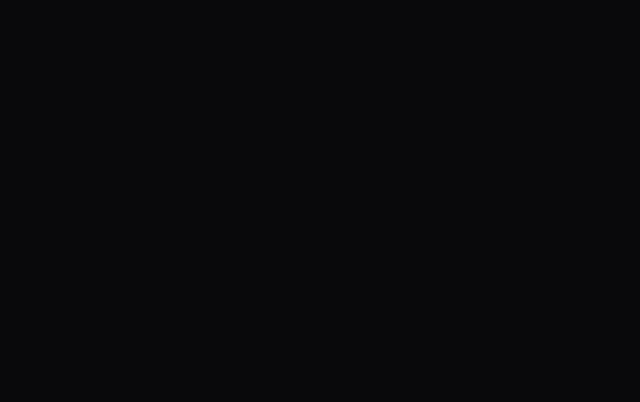
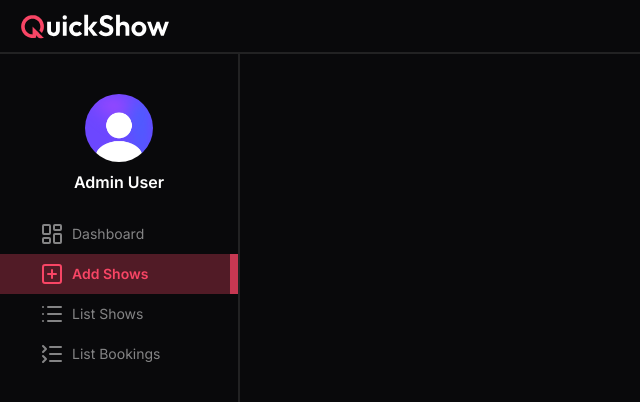
Before and after one commit to soumishjain/QuickShow, a React (Vite) app in the folder client/: page /admin/add-shows in a window 1280 px wide. Before the commit this address had no page. Shown: the top 402 px of the page, without its empty margins (0-640 px from the left). Built offline with nearby package versions, Linux system fonts and the light colour scheme.

Commit message:
admin dashboard completed

```diff
--- a/client/src/App.jsx
+++ b/client/src/App.jsx
@@ -9,6 +9,11 @@ import Favourite from './pages/Favourite'
 import {Toaster} from 'react-hot-toast'
 import Footer from './components/Footer'
 import Navbar from './components/Navbar'
+import Layout from './pages/admin/Layout'
+import DashBoard from './pages/admin/DashBoard'
+import AddShows from './pages/admin/AddShows'
+import ListShows from './pages/admin/ListShows'
+import ListBookings from './pages/admin/ListBookings'
 
 const App = () => {
   const isAdminRoute = useLocation().pathname.startsWith('/admin')
@@ -23,6 +28,12 @@ const App = () => {
       <Route path='/movies/:id/:date' element={<SeatLayout />}/>
       <Route path='/my-bookings' element={<MyBooking />}/>
       <Route path='/favourite' element={<Favourite />}/>
+      <Route path='/admin/*' element={<Layout />}>
+        <Route index element={<DashBoard />}/>
+        <Route path='add-shows' element={<AddShows />}/>
+        <Route path='list-shows' element={<ListShows />}/>
+        <Route path='list-bookings' element={<ListBookings />}/>
+      </Route>
     </Routes>
     {!isAdminRoute && <Footer />}
     </>
--- a/client/src/components/FeaturedSection.jsx
+++ b/client/src/components/FeaturedSection.jsx
@@ -9,7 +9,7 @@ const FeaturedSection = () => {
   const navigate = useNavigate()
     return (
     <div className='relative flex flex-col gap-15 overflow-hidden px-2 md:px-45 py-20'>
-        <BlurBg top='40' right=' 80px' />
+        <BlurBg top='40' left=' 80px' />
       <div className='flex justify-between'>
         <h3 className='font-semibold text-xl max-md:text-md'>Now Showing</h3>
         <span className='flex gap-3 cursor-pointer group'><span className='transition-transform duration-300  ease-in-out  group-hover:-translate-x-1'>View All</span> <ArrowRight className='transition-transform duration-300  ease-in-out group-hover:translate-x-1'/></span>
--- /dev/null
+++ b/client/src/components/admin/AdminNavbar.jsx
@@ -0,0 +1,15 @@
+import React from 'react'
+import { assets } from '../../assets/assets'
+import { Link } from 'react-router-dom'
+
+const AdminNavbar = () => {
+  return (
+    <div className='w-full border-b-2 border-white/10 px-5 py-3'>
+        <Link to='/'>
+      <img className='h-7' src={assets.logo} alt="" />
+    </Link>
+    </div>
+  )
+}
+
+export default AdminNavbar
--- /dev/null
+++ b/client/src/components/admin/AdminSidebar.jsx
@@ -0,0 +1,37 @@
+import React from 'react'
+import { assets } from '../../assets/assets'
+import { LayoutDashboardIcon, ListCollapseIcon, ListIcon, PlusSquareIcon } from 'lucide-react'
+import { Link, NavLink } from 'react-router-dom'
+
+const AdminSidebar = () => {
+
+    const user = {
+        firstName : 'Admin',
+        lastName : 'User',
+        imageUrl : assets.profile
+    }
+
+    const adminNavLinks = [
+        {name: "Dashboard" , path: '/admin' , icon : LayoutDashboardIcon},
+        {name: "Add Shows" , path: '/admin/add-shows' , icon : PlusSquareIcon},
+        {name: "List Shows" , path: '/admin/list-shows' , icon : ListIcon},
+        {name: "List Bookings" , path: '/admin/list-bookings' , icon : ListCollapseIcon},
+    ]
+
+  return (
+    <div className='flex flex-col items-center gap-5 max-md:w-30 w-60 h-[calc(100vh-64px)] border-r-2 border-white/10'>
+      <div className='flex flex-col gap-2 items-center'>
+        <img className='rounded-full mt-10 h-17 max-md:h-12 aspect-square' src={user.imageUrl} alt="" />
+      <h2 className='text-md font-semibold'>{user.firstName} {user.lastName}</h2>
+      </div>
+      <div className='flex flex-col w-full'>
+        {adminNavLinks.map((link,index) => (
+            <NavLink end to={link.path} className={({isActive}) => `text-sm  flex w-full py-2 max-md:pl-1 pl-10 gap-2 items-center ${isActive ? "bg-primary/30 max-md:border-r-5  font-semibold border-r-8 border-primary/70 text-primary" : "text-white/50"}`} ><link.icon/> {link.name}</NavLink>
+        )
+        )}
+      </div>
+    </div>
+  )
+}
+
+export default AdminSidebar
--- /dev/null
+++ b/client/src/components/admin/Title.jsx
@@ -0,0 +1,13 @@
+import React from 'react'
+
+const Title = ({text1 , text2}) => {
+  return (
+    <h1 className='text-2xl font-semibold'>
+        {text1} <span className='text-primary underline'>
+            {text2}
+        </span>
+    </h1>
+  )
+}
+
+export default Title
--- /dev/null
+++ b/client/src/pages/admin/AddShows.jsx
@@ -0,0 +1,11 @@
+import React from 'react'
+
+const AddShows = () => {
+  return (
+    <div>
+
+    </div>
+  )
+}
+
+export default AddShows
--- /dev/null
+++ b/client/src/pages/admin/DashBoard.jsx
@@ -0,0 +1,74 @@
+import { ChartLineIcon, CircleDollarSignIcon, PlayCircleIcon, StarIcon, UsersIcon } from 'lucide-react'
+import React, { useEffect, useState } from 'react'
+import Title from '../../components/admin/Title'
+import BlurBg from '../../components/BlurBg'
+import { dummyDashboardData } from '../../assets/assets'
+import Loading from '../../components/Loading'
+import formatDate from '../../lib/isoDateFormat'
+
+const DashBoard = () => {
+
+    const currency = import.meta.env.VITE_CURRENCY
+
+    const [dashboardData, setdashBoardData] = useState({
+        totalBookings: 0,
+        totalRevenue: 0,
+        activeShows: [],
+        totalUser: 0
+    })
+
+    const [loading, setLoading] = useState(true)
+
+    const dashboardCards = [
+        { title: "Total Bookings", value: dashboardData.totalBookings || 0, icon: ChartLineIcon },
+        { title: "Total Revenue", value: currency + dashboardData.totalRevenue || 0, icon: CircleDollarSignIcon },
+        { title: "Active Shows", value: dashboardData.activeShows?.length || 0, icon: PlayCircleIcon },
+        { title: "Total Users", value: dashboardData.totalUser || 0, icon: UsersIcon }
+    ]
+
+    const fetchDashboardData = async () => {
+        setdashBoardData(dummyDashboardData)
+        setLoading(false)
+    }
+
+    useEffect(() => {
+        fetchDashboardData();
+    }, []);
+
+    return !loading ? (
+        <div className='flex flex-col gap-10'>
+            <BlurBg />
+            <Title text1={"Admin"} text2={"Dashboard"} />
+            <div className='flex flex-wrap gap-5'>
+                {dashboardCards.map((card) => (
+                    <div className='flex rounded-lg px-5 py-3 justify-between w-60 flex-wrap bg-primary/8 border border-primary/20 items-center'>
+                        <div className='flex flex-col gap-4'>
+                            <p className='text-sm'>{card.title}</p>
+                            <p className='text-2xl'>{card.value}</p>
+                        </div>
+                        <card.icon className='w-8 h-8' />
+                    </div>
+                ))}
+            </div>
+
+            <h1 className='font-semibold text-xl'>Active Shows</h1>
+            <div className='flex flex-wrap gap-5'>
+                {dashboardData.activeShows.map(show => (
+                    <div className='w-60 hover:-translate-y-2 transition-all duration-100 rounded-lg border bg-primary/8 border-primary/20'>
+                        <img className='w-full h-70 object-cover rounded-t-lg ' src={show.movie.poster_path} alt="" />
+                        <div className='px-3 py-2 flex flex-col gap-2'>
+                            <h1 className='font-semibold text-lg'>{show.movie.title}</h1>
+                            <div className='flex justify-between items-center'>
+                                <h1 className='text-2xl font-bold'>{currency + show.showPrice}</h1>
+                                <p className='flex gap-1 items-center '><StarIcon className='text-primary h-5 w-5' fill='currentColor' /> <span className='text-white/50 text-sm'>{show.movie.vote_average.toFixed(1)}</span></p>
+                            </div>
+                            <p className='text-sm text-white/50'>{formatDate(show.showDateTime)}</p>
+                        </div>
+                    </div>
+                ))}
+            </div>
+        </div>
+    ) : <Loading />
+}
+
+export default DashBoard
--- /dev/null
+++ b/client/src/pages/admin/Layout.jsx
@@ -0,0 +1,20 @@
+import React from 'react'
+import AdminNavbar from '../../components/admin/AdminNavbar'
+import AdminSidebar from '../../components/admin/AdminSidebar'
+import { Outlet } from 'react-router-dom'
+
+const Layout = () => {
+  return (
+    <>
+      <AdminNavbar />
+      <div className='flex'>
+        <AdminSidebar />
+        <div className='flex-1 px-4 py-10 md:px-10 h-[calc(100vh-64px)] overflow-y-auto'>
+            <Outlet />
+        </div>
+      </div>
+    </>
+  )
+}
+
+export default Layout
--- /dev/null
+++ b/client/src/pages/admin/ListBookings.jsx
@@ -0,0 +1,11 @@
+import React from 'react'
+
+const ListBookings = () => {
+  return (
+    <div>
+
+    </div>
+  )
+}
+
+export default ListBookings
--- /dev/null
+++ b/client/src/pages/admin/ListShows.jsx
@@ -0,0 +1,11 @@
+import React from 'react'
+
+const ListShows = () => {
+  return (
+    <div>
+
+    </div>
+  )
+}
+
+export default ListShows
```
Also changed, not shown: client/src/components/Navbar.jsx (+6 -6 lines), 1 other file (tests, documents, lock files or other folders).
